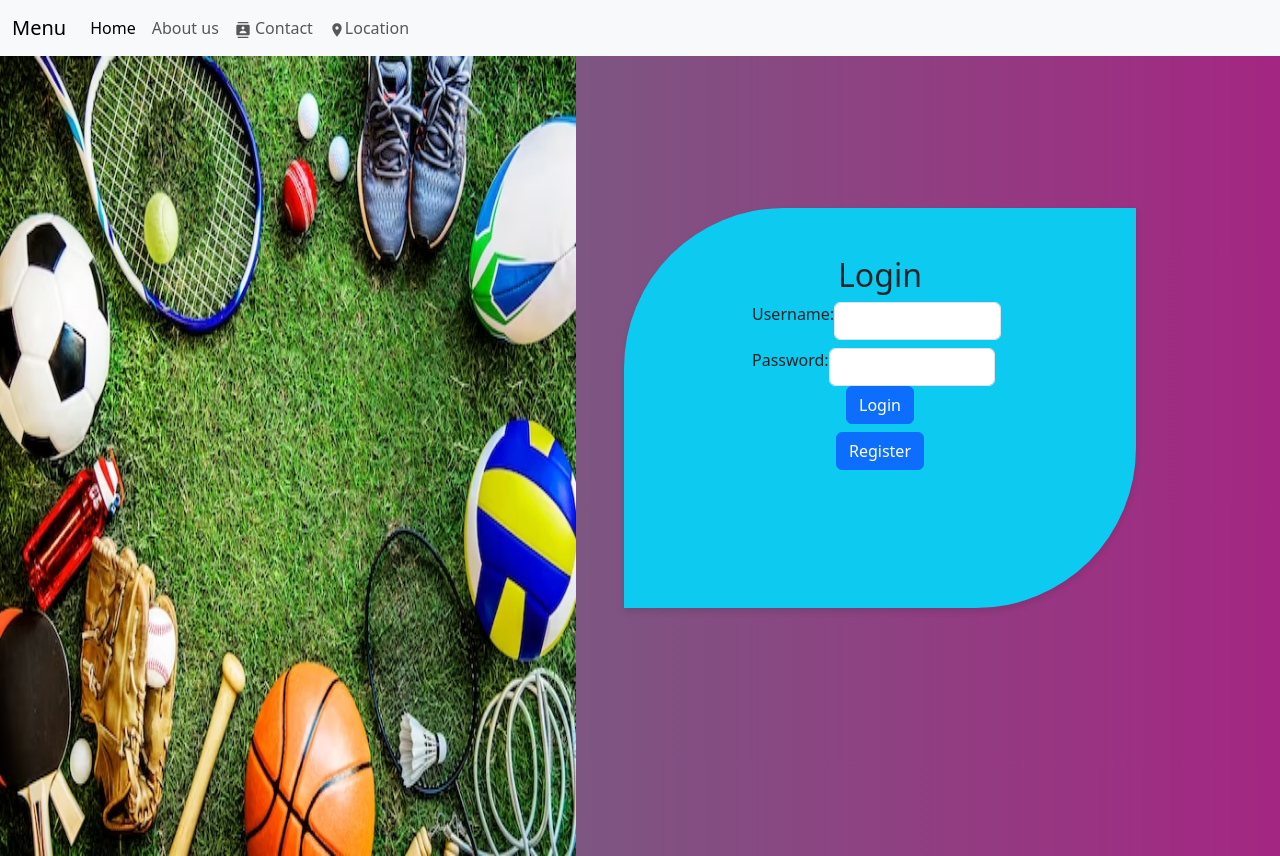
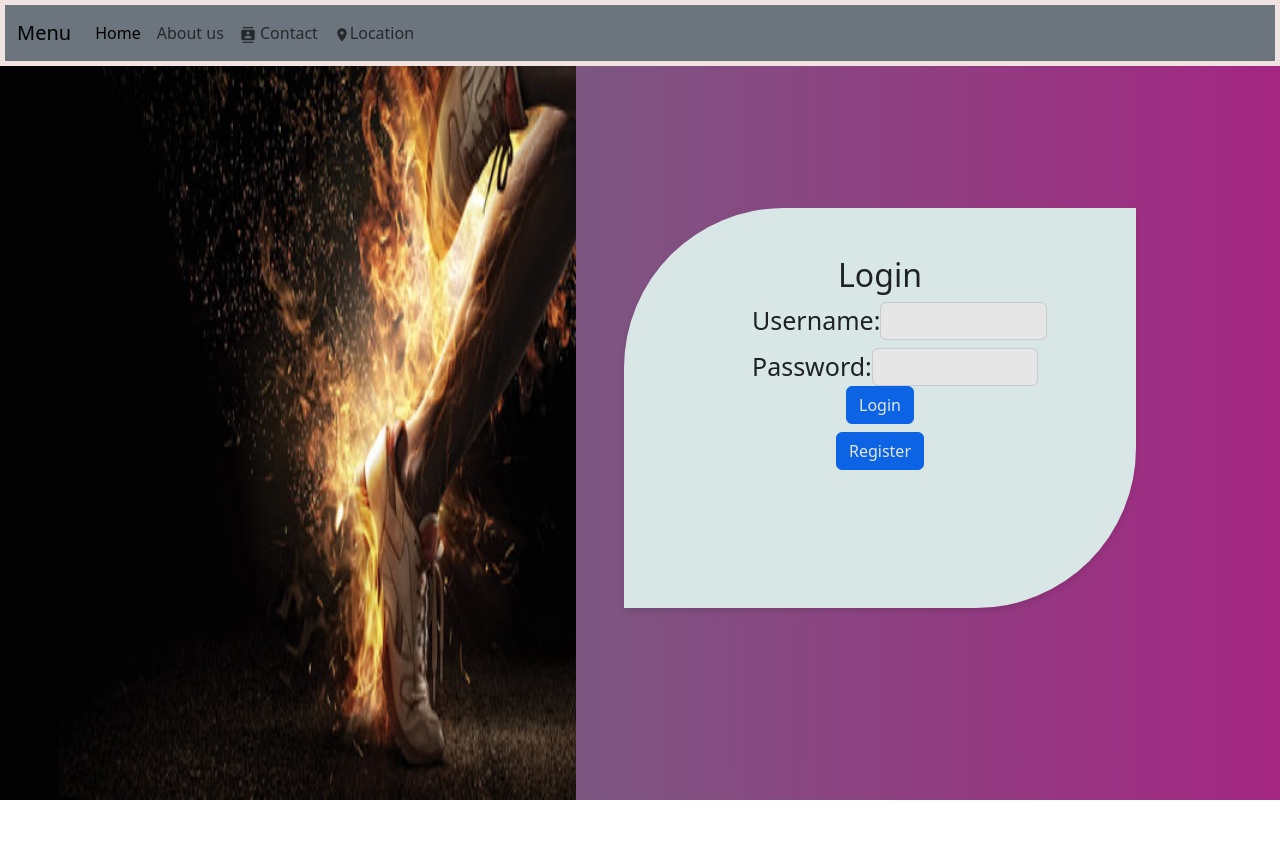
Before and after one commit to Sathiskumarssf/sportsproducts, a React (Create React App) app in the folder sport-products/: page /login in a window 1280 px wide. After the commit the page ends 800 px from the top, so only its background shows below. Built offline with nearby package versions, Linux system fonts and the light colour scheme.

Commit message:
add style to register login

```diff
--- a/sport-products/src/components/login/Login.jsx
+++ b/sport-products/src/components/login/Login.jsx
@@ -2,7 +2,7 @@ import React, { useState } from 'react';
 import axios from 'axios';
 import 'bootstrap/dist/css/bootstrap.min.css';
 import './login.css';
-import coverimage from '../../assets/sports-tools_53876-138077.avif';
+import coverimage from '../../assets/240_F_89241093_oS2Ch4fx3UxukMosnsbfTGdx4ADYV8WA.jpg';
 import Navbar from '../../parts/navbar/Nabbar'
 
 
@@ -40,12 +40,12 @@ const Login = () => {
 
          <div className='box'>
 
-         <div className='login-container-component bg-info p-5 m-5'>
+         <div className='login-container-component   p-5 m-5'>
           <h2>Login</h2>
           <form onSubmit={handleSubmit}>
             <div className='d-flex'>
               <label className='input-label'>Username:</label>
-              <input className="form-control" type="text" value={username} onChange={(e) => setUsername(e.target.value)} />
+              <input className="form-control" type="text" value={username}  onChange={(e) => setUsername(e.target.value)} />
             </div>
             <div className='d-flex mt-2'>
               <label className='input-label'>Password:</label>
--- a/sport-products/src/components/login/login.css
+++ b/sport-products/src/components/login/login.css
@@ -26,6 +26,7 @@
 }
 
 .login-container-component{
+    background-color: azure ;
     position: absolute;
     top: 20%;
     text-align: center;
@@ -35,7 +36,7 @@
     height: 50%;
     border-top-left-radius: 10rem;
     border-bottom-right-radius: 10rem;
-
+    filter: brightness(90%);
     box-shadow: 0 4px 6px rgba(0, 0, 0, 0.1);
 }
 
@@ -50,6 +51,7 @@
 
 .input-label{
     margin-left: 5rem;
+      font-size: 25px;
 }
 
 @media only screen and (max-width: 767px) {
@@ -75,4 +77,8 @@
     .input-label{
         margin-left: 1rem;
     }
+
+    .coverimage{
+        height: 120%;
+    }
   }
--- a/sport-products/src/components/register/Register.jsx
+++ b/sport-products/src/components/register/Register.jsx
@@ -3,7 +3,7 @@ import axios from 'axios';
 import 'bootstrap/dist/css/bootstrap.min.css';
 import { Link } from 'react-router-dom';
 import './register.css'
-import coverimage from '../../assets/sports-tools_53876-138077.avif';
+import coverimage from '../../assets/240_F_89241093_oS2Ch4fx3UxukMosnsbfTGdx4ADYV8WA.jpg';
 import Navbar from '../../parts/navbar/Nabbar'
 
 const Register = () => {
@@ -34,7 +34,7 @@ const Register = () => {
 
               <div className='box'>
 
-                    <div className='register-container-component bg-info p-5 m-5'>
+                    <div className='register-container-component   p-5 m-5'>
                     <h2>Rgister</h2>
                     <form onSubmit={handleSubmit}>
                       <div className='d-flex'>
--- a/sport-products/src/components/register/register.css
+++ b/sport-products/src/components/register/register.css
@@ -17,6 +17,7 @@
 
     /* global 94%+ browsers support */
     background: linear-gradient(90deg, rgba(92, 126, 129, 1) 0%, rgba(164, 38, 130, 1) 100%);
+
 }
 
 .main-container{
@@ -25,6 +26,8 @@
     flex-direction: row;
 }
 .register-container-component{
+
+    background-color: azure ;
     position: absolute;
     top: 20%;
     text-align: center;
@@ -34,6 +37,7 @@
     height: 50%;
     border-top-left-radius: 10rem;
     border-bottom-right-radius: 10rem;
+    filter: brightness(90%);
 
     box-shadow: 0 4px 6px rgba(0, 0, 0, 0.1);
 }
@@ -51,10 +55,12 @@
 
 .label-input{
     margin-left: 5rem;
+    font-size: 25px;
 }
 
 .form-control{
     width: 40%;
+
 }
 
 @media only screen and (max-width: 767px) {
--- a/sport-products/src/parts/navbar/Nabbar.jsx
+++ b/sport-products/src/parts/navbar/Nabbar.jsx
@@ -4,12 +4,13 @@ import 'bootstrap/dist/js/bootstrap.bundle.min.js';
 import { Link } from 'react-router-dom';
 import { MdLocationOn } from '../../../node_modules/react-icons/md';
 import { MdContacts  } from '../../../node_modules/react-icons/md';
+import './navbar.css'
 
 
 const Nabbar = () => {
   return (
-    <div  >
-      <nav class="navbar  navbar-expand-lg bg-light">
+    <div  className='main-navbar'>
+      <nav class="navbar  navbar-expand-lg bg-secondary">
         <div class="container-fluid">
           <a class="navbar-brand" href="#">Menu </a>
           <button class="navbar-toggler" type="button" data-bs-toggle="collapse" data-bs-target="#navbarText" aria-controls="navbarText" aria-expanded="false" aria-label="Toggle navigation">
--- a/sport-products/src/parts/navbar/navbar.css
+++ b/sport-products/src/parts/navbar/navbar.css
@@ -0,0 +1,9 @@
+.main-navbar{
+    position: fixed;
+    top: 0;
+    left: 0;
+    width: 100%;
+    padding:5px; /* Adjust padding as needed */
+    background-color: #f2e3e3; /* Background color of fixed padding */
+    z-index: 1000;
+}
```
Also changed, not shown: sport-products/src/assets/240_F_89241093_oS2Ch4fx3UxukMosnsbfTGdx4ADYV8WA.jpg (added).
